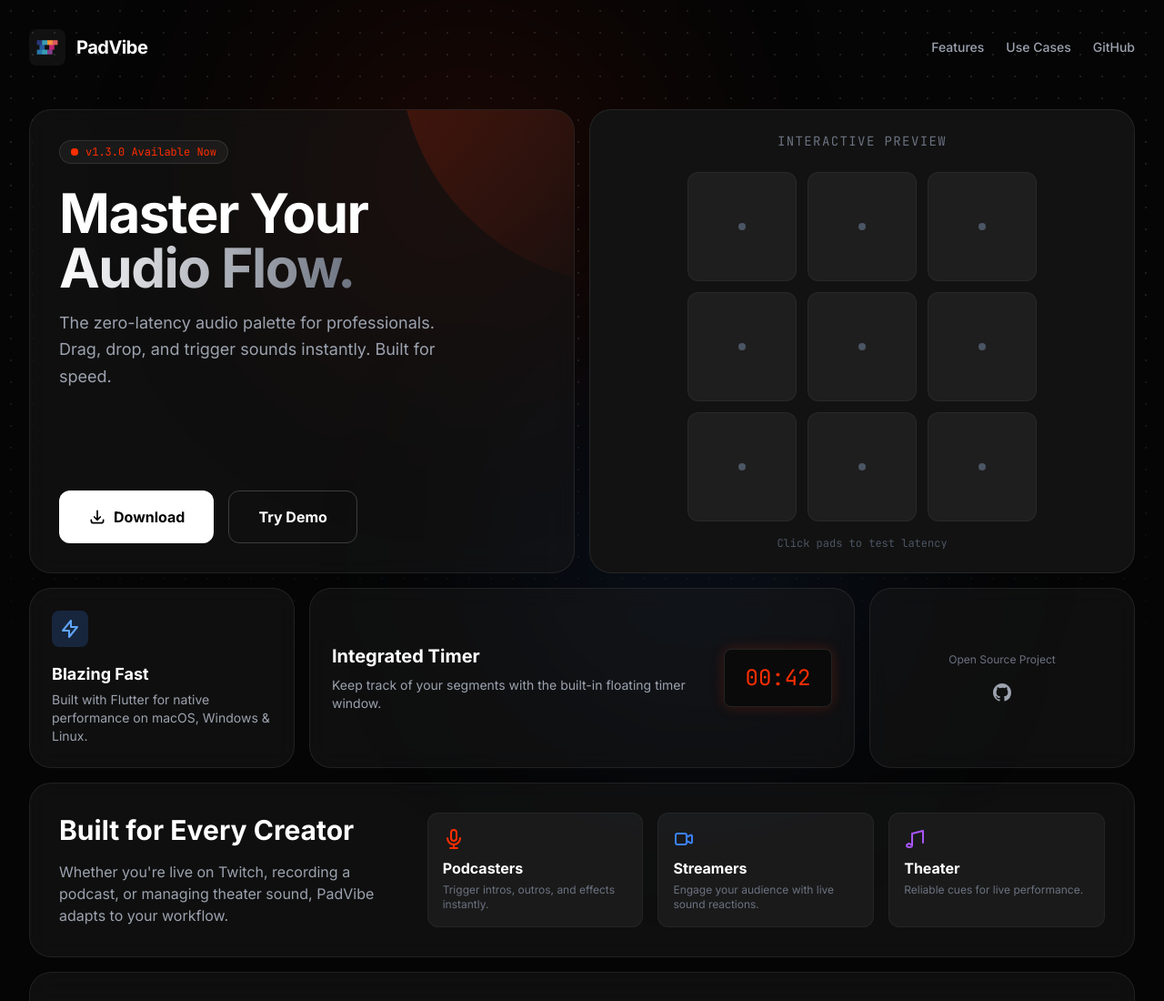
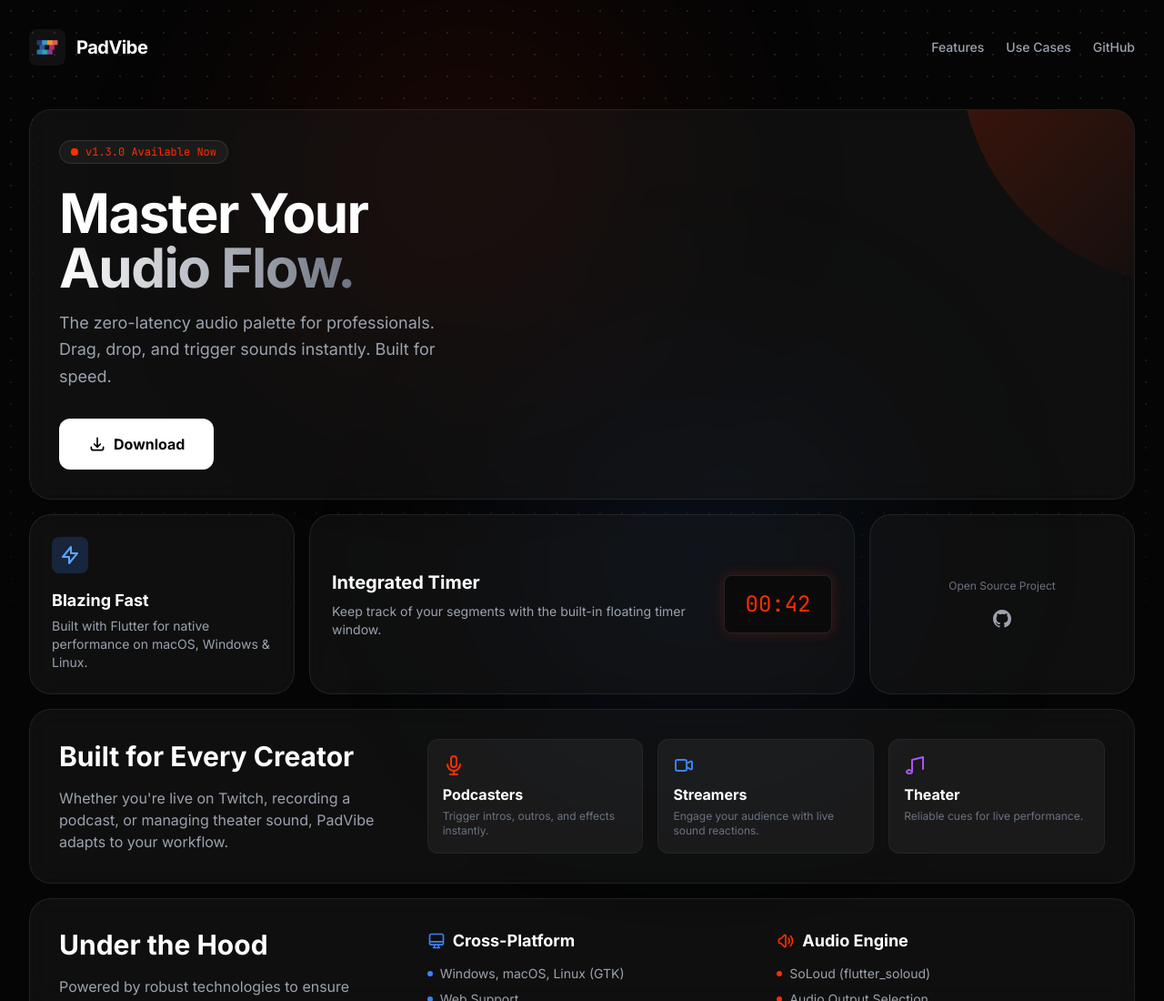
Before and after one commit to shabeer-wms/padvibe-web, a plain HTML site: page index.html in a window 1280 px wide. Shown: the top 1100 px of the page at 91% size. Drawn offline with nearby package versions, Linux system fonts and the light colour scheme.

Commit message:
removed demo

```diff
--- a/index.html
+++ b/index.html
@@ -142,7 +142,7 @@
         <div class="grid grid-cols-1 md:grid-cols-4 auto-rows-[minmax(180px,auto)] gap-4">
 
             <!-- 1. Hero Card (Large, Top Left) -->
-            <div class="bento-card rounded-3xl p-8 md:col-span-2 md:row-span-2 flex flex-col justify-between relative overflow-hidden group">
+            <div class="bento-card rounded-3xl p-8 md:col-span-4 md:row-span-2 flex flex-col justify-between relative overflow-hidden group">
                 <div class="absolute top-0 right-0 w-64 h-64 bg-gradient-to-br from-accent-primary/20 to-transparent rounded-bl-full -mr-16 -mt-16 transition-transform group-hover:scale-110 duration-700"></div>
 
                 <div class="relative z-10">
@@ -169,51 +169,11 @@
                         </svg>
                         Download
                     </a>
-                    <a href="#demo" class="px-8 py-4 rounded-xl font-bold border border-white/20 hover:bg-white/5 transition-colors">
-                        Try Demo
-                    </a>
+
                 </div>
             </div>
 
-            <!-- 2. Interactive Demo (Top Right) -->
-            <div id="demo" class="bento-card rounded-3xl p-6 md:col-span-2 md:row-span-2 flex flex-col items-center justify-center relative bg-dark-800">
-                <div class="absolute inset-0 bg-[url('/noise.png')] opacity-5 mix-blend-overlay"></div>
-                <h3 class="text-sm font-mono text-gray-500 mb-6 uppercase tracking-widest">Interactive Preview</h3>
 
-                <div class="grid grid-cols-3 gap-3 w-full max-w-sm aspect-square">
-                    <!-- Pad Buttons -->
-                    <button class="pad-btn bg-dark-700 rounded-xl border border-white/5 hover:border-accent-primary/50 h-full w-full flex items-center justify-center group" onclick="playSound(0)">
-                        <div class="w-2 h-2 rounded-full bg-gray-600 group-hover:bg-accent-primary transition-colors"></div>
-                    </button>
-                    <button class="pad-btn bg-dark-700 rounded-xl border border-white/5 hover:border-accent-secondary/50 h-full w-full flex items-center justify-center group" onclick="playSound(1)">
-                        <div class="w-2 h-2 rounded-full bg-gray-600 group-hover:bg-accent-secondary transition-colors"></div>
-                    </button>
-                    <button class="pad-btn bg-dark-700 rounded-xl border border-white/5 hover:border-green-500/50 h-full w-full flex items-center justify-center group" onclick="playSound(2)">
-                        <div class="w-2 h-2 rounded-full bg-gray-600 group-hover:bg-green-500 transition-colors"></div>
-                    </button>
-
-                    <button class="pad-btn bg-dark-700 rounded-xl border border-white/5 hover:border-purple-500/50 h-full w-full flex items-center justify-center group" onclick="playSound(3)">
-                        <div class="w-2 h-2 rounded-full bg-gray-600 group-hover:bg-purple-500 transition-colors"></div>
-                    </button>
-                    <button class="pad-btn bg-dark-700 rounded-xl border border-white/5 hover:border-yellow-500/50 h-full w-full flex items-center justify-center group" onclick="playSound(4)">
-                        <div class="w-2 h-2 rounded-full bg-gray-600 group-hover:bg-yellow-500 transition-colors"></div>
-                    </button>
-                    <button class="pad-btn bg-dark-700 rounded-xl border border-white/5 hover:border-pink-500/50 h-full w-full flex items-center justify-center group" onclick="playSound(5)">
-                        <div class="w-2 h-2 rounded-full bg-gray-600 group-hover:bg-pink-500 transition-colors"></div>
-                    </button>
-
-                    <button class="pad-btn bg-dark-700 rounded-xl border border-white/5 hover:border-cyan-500/50 h-full w-full flex items-center justify-center group" onclick="playSound(6)">
-                        <div class="w-2 h-2 rounded-full bg-gray-600 group-hover:bg-cyan-500 transition-colors"></div>
-                    </button>
-                    <button class="pad-btn bg-dark-700 rounded-xl border border-white/5 hover:border-orange-500/50 h-full w-full flex items-center justify-center group" onclick="playSound(7)">
-                        <div class="w-2 h-2 rounded-full bg-gray-600 group-hover:bg-orange-500 transition-colors"></div>
-                    </button>
-                    <button class="pad-btn bg-dark-700 rounded-xl border border-white/5 hover:border-white/50 h-full w-full flex items-center justify-center group" onclick="playSound(8)">
-                        <div class="w-2 h-2 rounded-full bg-gray-600 group-hover:bg-white transition-colors"></div>
-                    </button>
-                </div>
-                <p class="mt-4 text-xs text-gray-600 font-mono">Click pads to test latency</p>
-            </div>
 
             <!-- 3. Tech Specs (Bottom Left) -->
             <div class="bento-card rounded-3xl p-6 md:col-span-1 flex flex-col justify-center">
@@ -384,33 +344,6 @@
 
     </main>
 
-    <script>
-        // Simple Audio Context for Demo
-        const audioCtx = new (window.AudioContext || window.webkitAudioContext)();
 
-        function playSound(index) {
-            if (audioCtx.state === 'suspended') {
-                audioCtx.resume();
-            }
-
-            const oscillator = audioCtx.createOscillator();
-            const gainNode = audioCtx.createGain();
-
-            // Different tones for different pads
-            const frequencies = [261.63, 293.66, 329.63, 349.23, 392.00, 440.00, 493.88, 523.25, 587.33];
-
-            oscillator.type = 'sine';
-            oscillator.frequency.setValueAtTime(frequencies[index % frequencies.length], audioCtx.currentTime);
-
-            gainNode.gain.setValueAtTime(0.1, audioCtx.currentTime);
-            gainNode.gain.exponentialRampToValueAtTime(0.001, audioCtx.currentTime + 0.5);
-
-            oscillator.connect(gainNode);
-            gainNode.connect(audioCtx.destination);
-
-            oscillator.start();
-            oscillator.stop(audioCtx.currentTime + 0.5);
-        }
-    </script>
 </body>
 </html>
```
